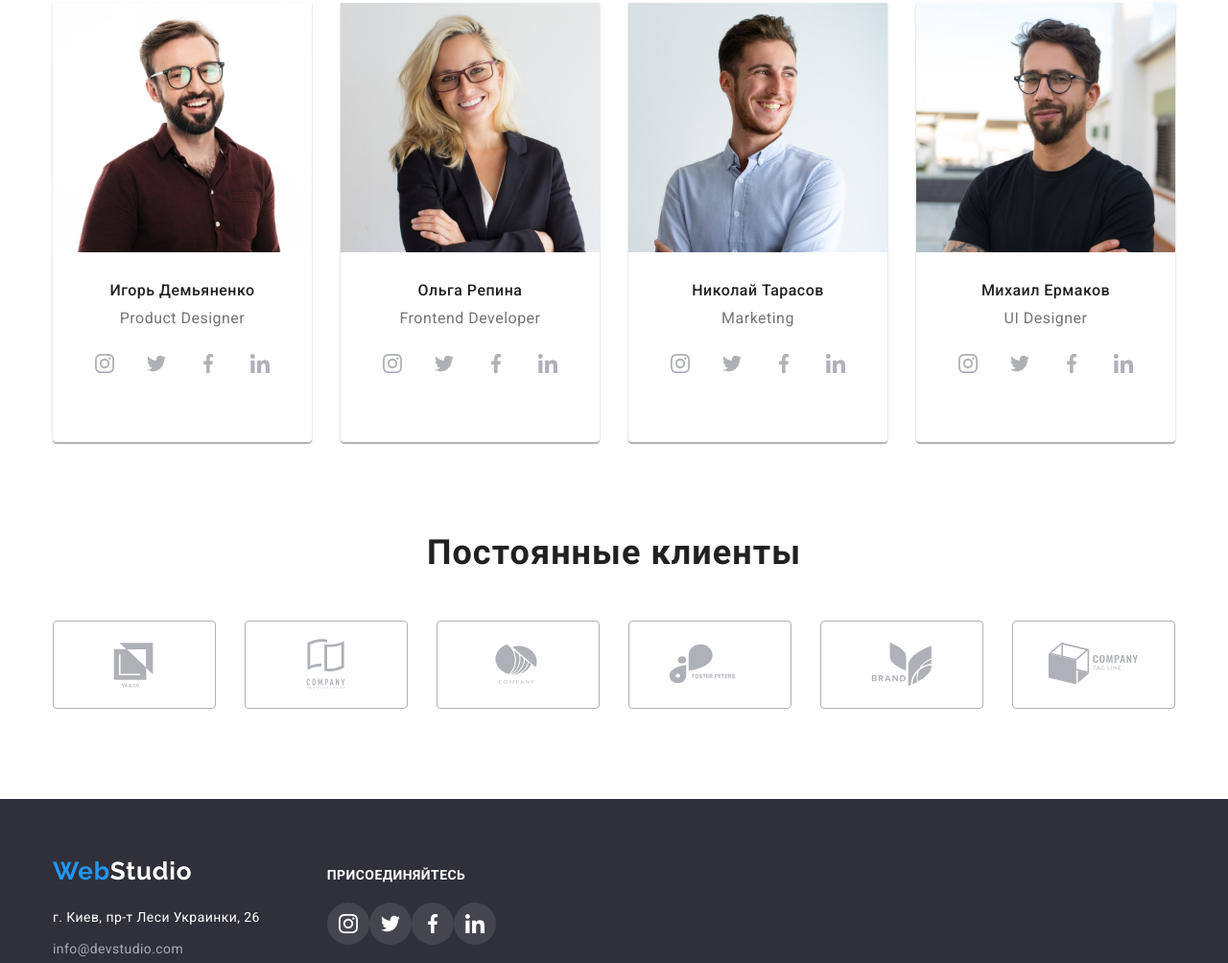
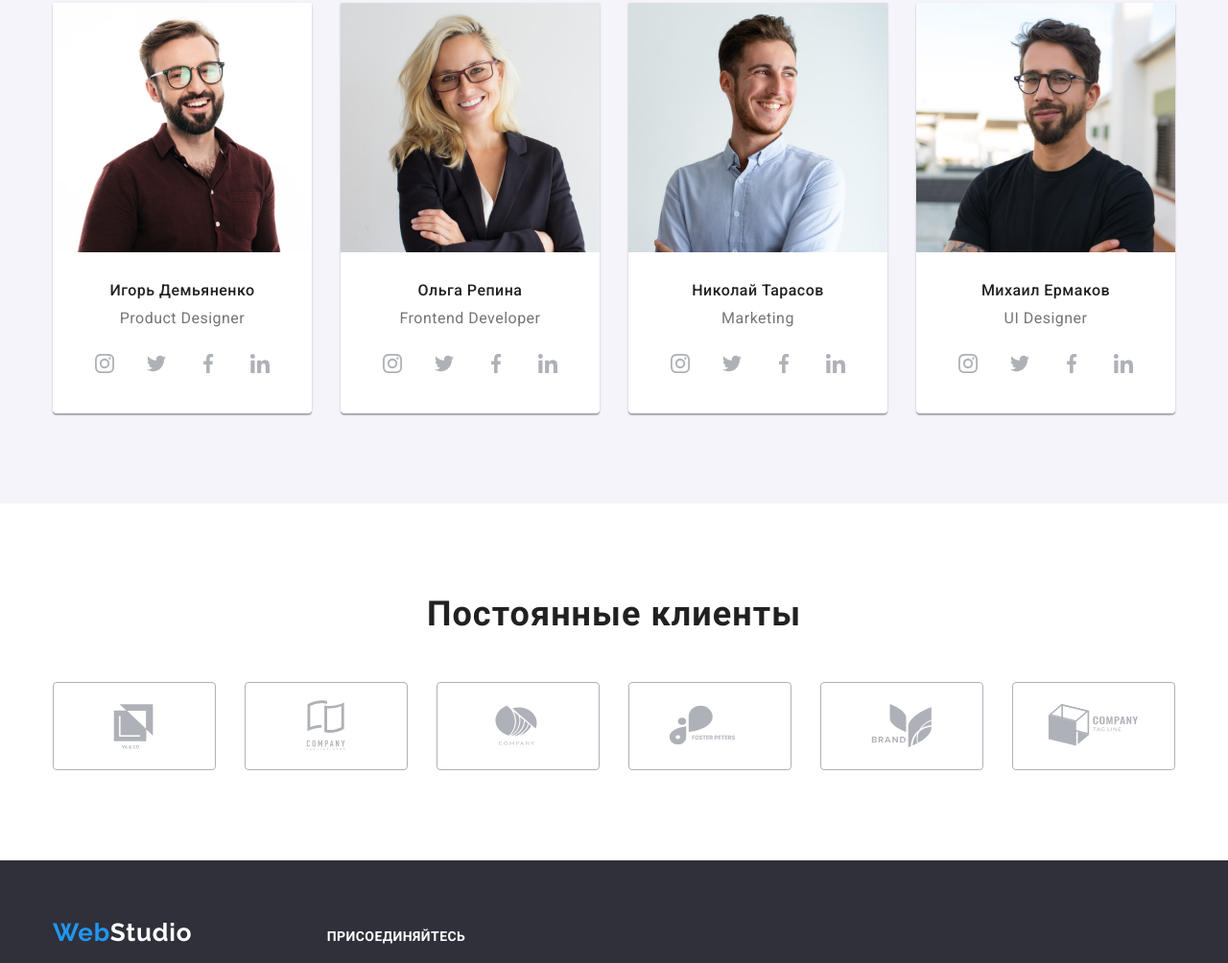
Before and after one commit to KateBlin0va/goit-markup-hw-04, a plain HTML site: page index.html in a window 1280 px wide. Shown: the part 1796-2800 px from the top of the page at 96% size. Drawn offline with nearby package versions, Linux system fonts and the light colour scheme.

Commit message:
пофиксила

```diff
--- a/css/styles.css
+++ b/css/styles.css
@@ -321,6 +321,7 @@ img {
 .section {
   padding-top: 94px;
   padding-bottom: 94px;
+  background-color: #f5f4fa;
 }
 
 .team-title {
@@ -377,7 +378,6 @@ img {
 .team-social-list {
   display: flex;
   justify-content: center;
-  padding-bottom: 30px;
 }
 
 .team-social-item + .team-social-item {
@@ -424,6 +424,7 @@ img {
   text-align: center;
   letter-spacing: 0.03em;
   color: var(--title-color);
+  padding-top: 94px;
   margin-bottom: 50px;
 }
 
@@ -433,7 +434,7 @@ img {
   flex-wrap: wrap;
   margin-left: -30px;
   margin-top: -50px;
-  margin-bottom: 94px;
+  padding-bottom: 94px;
   color: var(--card-socials-color);
 }
 
@@ -448,6 +449,9 @@ img {
   border-radius: 4px;
   border: 1px solid var(--card-socials-color);
   /* flex-basis: calc(100% / 6 - 30px); */
+}
+
+.client-item {
   margin-left: 30px;
   margin-top: 50px;
 }
@@ -532,7 +536,7 @@ img {
   align-items: center;
 }
 
-.right-footer-list + .right-footer-list {
+.right-footer-item + .right-footer-item {
   margin-left: 10px;
 }
 
@@ -568,6 +572,7 @@ img {
 .btn {
   background-color: #f5f4fa;
   border-radius: 4px;
+  outline: none;
   font-family: inherit;
   font-weight: 500;
   font-size: 16px;
@@ -575,7 +580,6 @@ img {
   text-align: center;
   letter-spacing: 0.03em;
   color: var(--title-color);
-  border-color: #f5f4fa;
   padding: 6px 22px;
 }
 
@@ -620,6 +624,10 @@ img {
   margin-bottom: -30px;
 }
 
+.works-link {
+  text-decoration: none;
+}
+
 .works-item {
   width: calc(100% / 3 - 30px);
   margin-left: 30px;
```
